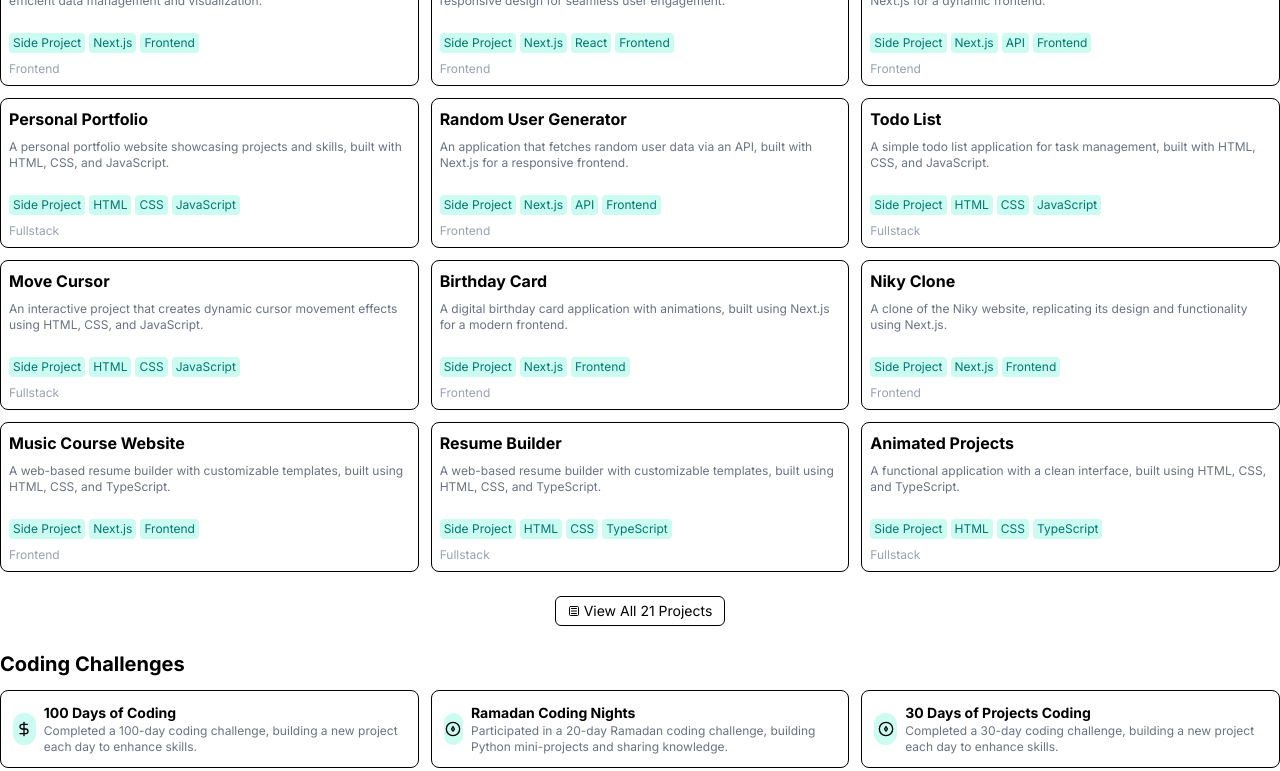
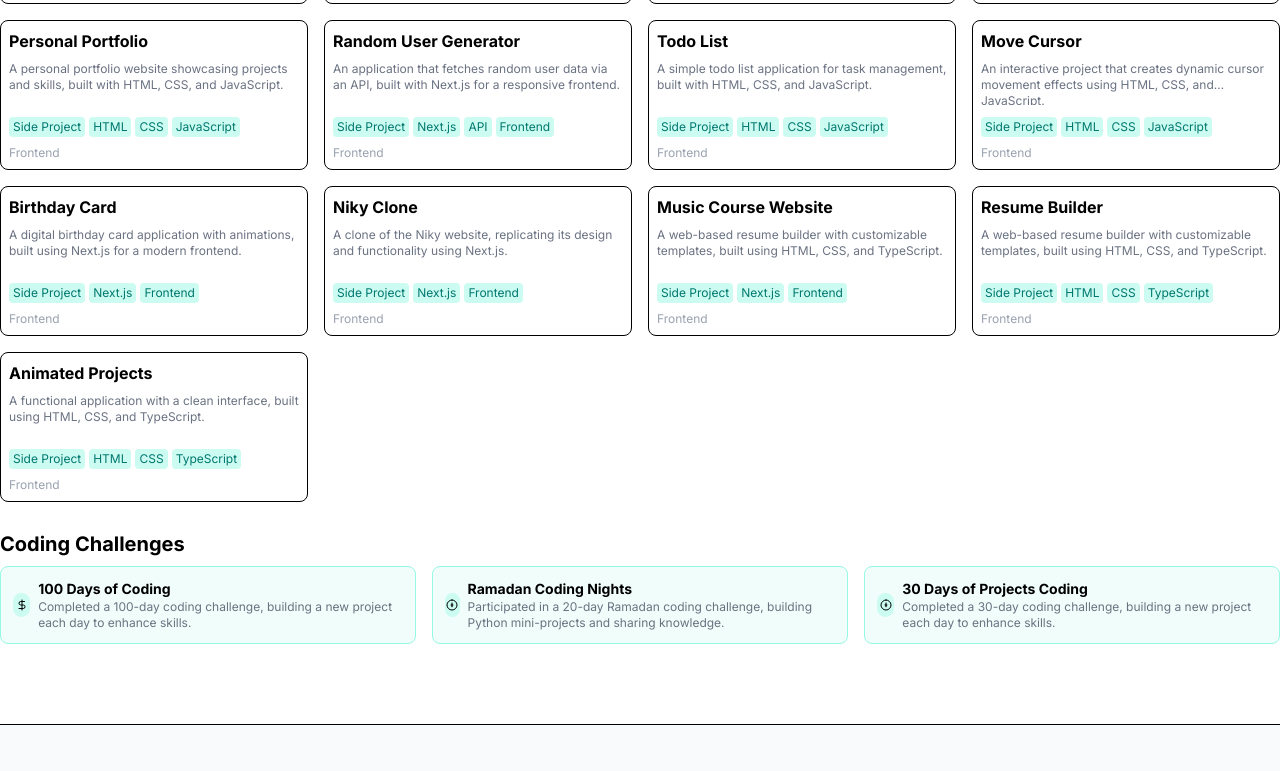
Before and after one commit to AreebaxIrfan/portfolio, a Next.js app: page / in a window 1280 px wide. Shown: the part 2540-3311 px from the top of the page. Built offline with nearby package versions, Linux system fonts and the light colour scheme.

Commit message:
Update ProjectsSection.tsx

```diff
--- a/src/components/landingPage/ProjectsSection.tsx
+++ b/src/components/landingPage/ProjectsSection.tsx
@@ -1,95 +1,119 @@
+import { useState } from "react";
 import { SectionHeader } from "@/components/landingPage/section-header";
 import { ProjectCard } from "@/components/landingPage/project-card";
 import { RESUME_DATA } from "@/data/resume-data";
 
 export function ProjectsSection() {
+  const [activeFilter, setActiveFilter] = useState("all");
+
   const featuredProjects = RESUME_DATA.projects.filter(
     (project) => !project.title.includes("Coding")
-  ); // Removed .slice(0, 6) to show all non-coding projects
+  );
+
+  // Filter projects based on activeFilter
+  const filteredProjects =
+    activeFilter === "all"
+      ? featuredProjects
+      : featuredProjects.filter((project) => {
+          const techStackLower = project.techStack.map((tag) => tag.toLowerCase());
+          if (activeFilter === "frontend") {
+            return techStackLower.some((tag) =>
+              ["next.js", "react", "html", "css", "javascript", "typescript"].includes(tag)
+            );
+          }
+          if (activeFilter === "backend") {
+            return techStackLower.some((tag) =>
+              ["node.js", "mongodb", "python"].includes(tag) &&
+              !tag.includes("streamlit") &&
+              !tag.includes("chainlit") &&
+              !tag.includes("ai")
+            );
+          }
+          if (activeFilter === "ai") {
+            return techStackLower.some((tag) =>
+              ["google gemini ai", "openai sdk", "google gemini api"].includes(tag)
+            );
+          }
+          if (activeFilter === "fullstack") {
+            return (
+              techStackLower.some((tag) =>
+                ["next.js", "react", "html", "css", "javascript", "typescript"].includes(tag)
+              ) &&
+              techStackLower.some((tag) =>
+                ["node.js", "mongodb", "sanity cms"].includes(tag)
+              )
+            );
+          }
+          return false;
+        });
 
   return (
-    <section id="projects" className="space-y-4">
+    <section id="projects" className="py-6 sm:py-8">
       <SectionHeader badge="Projects" title="Featured Work" />
-      <div className="flex flex-wrap gap-1 mb-2">
+      <div className="flex flex-wrap gap-2 mb-4 mt-4">
         {["all", "frontend", "backend", "ai", "fullstack"].map((filter) => (
           <button
             key={filter}
-            className="px-2 py-0.5 text-xs border rounded-md hover:bg-teal-50 transition-colors"
-            data-filter={filter}
+            className={`px-3 py-1 text-xs sm:text-sm border rounded-md transition-colors ${
+              activeFilter === filter
+                ? "bg-teal-100 text-teal-800"
+                : "hover:bg-teal-50"
+            }`}
+            onClick={() => setActiveFilter(filter)}
           >
             {filter.charAt(0).toUpperCase() + filter.slice(1)} {filter === "all" ? "Projects" : ""}
           </button>
         ))}
       </div>
-      <div className="grid grid-cols-1 md:grid-cols-3 gap-3">
-        {featuredProjects.map((project) => (
+      <div className="grid grid-cols-2 sm:grid-cols-2 md:grid-cols-4 gap-3 sm:gap-4 mt-2 ">
+        {filteredProjects.map((project) => (
           <ProjectCard
             key={project.title}
             title={project.title}
             description={project.description}
-            imageSrc="/placeholder.svg?height=128&width=256"
-            imageAlt={project.title}
             tags={project.techStack}
-            liveUrl={project.link.href}
             githubUrl={project.link.href}
-            projectType={
-              project.techStack.some((tag) => tag.toLowerCase().includes("frontend"))
-                ? "frontend"
-                : project.techStack.some((tag) => tag.toLowerCase().includes("backend"))
-                ? "backend"
-                : project.techStack.some((tag) => tag.toLowerCase().includes("ai"))
-                ? "ai"
-                : "fullstack"
-            }
-          />
+            projectType={project.techStack.some((tag) => ["Google Gemini AI", "OpenAI SDK", "Google Gemini API"].includes(tag)
+            )
+              ? "ai"
+              : project.techStack.some((tag) => ["Next.js", "React", "HTML", "CSS", "JavaScript", "TypeScript"].includes(tag)
+              ) &&
+                project.techStack.some((tag) => ["Node.js", "MongoDB", "Sanity CMS"].includes(tag))
+                ? "fullstack"
+                : project.techStack.some((tag) => ["Node.js", "MongoDB", "Python"].includes(tag) &&
+                  !["Streamlit", "Chainlit"].includes(tag) &&
+                  !tag.toLowerCase().includes("ai")
+                )
+                  ? "backend"
+                  : "frontend"} imageSrc={""} imageAlt={""} liveUrl={""}          />
         ))}
       </div>
-      {/* Optionally remove or modify the "View All" button since all projects are shown */}
-      <div className="flex justify-center pt-2">
-        <a
-          href="#projects"
-          className="inline-flex items-center gap-1 px-3 py-1 border rounded-md hover:bg-teal-50 transition-colors text-sm"
-        >
-          <svg
-            xmlns="http://www.w3.org/2000/svg"
-            width="16"
-            height="16"
-            viewBox="0 0 24 24"
-            fill="none"
-            stroke="currentColor"
-            strokeWidth="2"
-            strokeLinecap="round"
-            strokeLinejoin="round"
-            className="h-3 w-3"
-          >
-            <rect width="18" height="18" x="3" y="3" rx="2" />
-            <path d="M7 7h10" />
-            <path d="M7 12h10" />
-            <path d="M7 17h10" />
-          </svg>
-          View All {featuredProjects.length} Projects
-        </a>
-      </div>
-      <div className="mt-6 space-y-3">
-        <h3 className="text-xl font-bold">Coding Challenges</h3>
-        <div className="grid grid-cols-1 md:grid-cols-3 gap-3">
+
+      <div className="mt-7 space-y-3">
+        <h3 className="text-lg sm:text-xl font-bold text-center sm:text-left mb-2">
+          Coding Challenges
+        </h3>
+        <div className="grid grid-cols-1 sm:grid-cols-2 md:grid-cols-3 gap-3 sm:gap-4">
           {RESUME_DATA.projects
             .filter((project) => project.title.includes("Coding"))
             .map((project) => (
-              <div key={project.title} className="p-3 border rounded-lg">
+              <div
+                key={project.title}
+                className="bg-teal-50 border border-teal-200 rounded-lg p-3 hover:shadow-md transition-shadow"
+              >
                 <div className="flex items-center gap-2">
-                  <div className="h-8 w-8 rounded-full bg-teal-100 flex items-center justify-center">
+                  <div className="h-6 w-6 rounded-full bg-teal-100 flex items-center justify-center">
                     <svg
                       xmlns="http://www.w3.org/2000/svg"
-                      width="20"
-                      height="20"
+                      width="16"
+                      height="16"
                       viewBox="0 0 24 24"
                       fill="none"
                       stroke="currentColor"
                       strokeWidth="2"
                       strokeLinecap="round"
                       strokeLinejoin="round"
-                      className="h-4 w-4"
+                      className="h-3 w-3"
                     >
                       {project.title.includes("100 Days") ? (
                         <>
@@ -108,7 +132,7 @@ export function ProjectsSection() {
                     </svg>
                   </div>
                   <div>
-                    <h4 className="text-sm font-bold">{project.title}</h4>
+                    <h4 className="text-xs sm:text-sm font-bold">{project.title}</h4>
                     <p className="text-xs text-gray-500 line-clamp-2">{project.description}</p>
                   </div>
                 </div>
```
